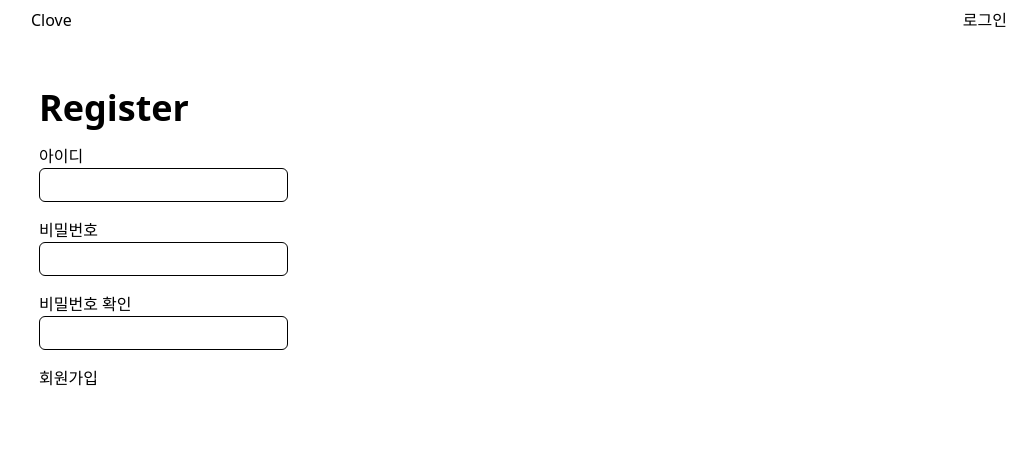
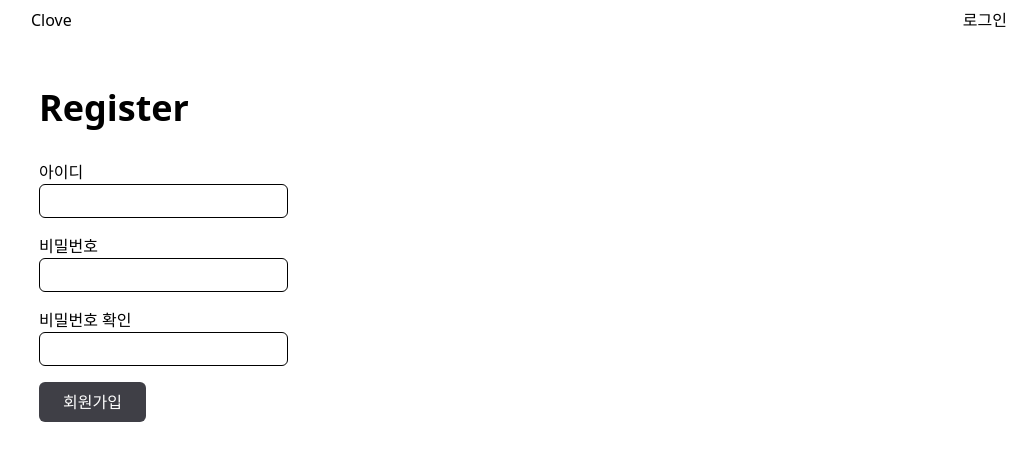
Before and after one commit to clove-pnu/FE-Ticket, a React app: page /register in a window 1280 px wide. Shown: the top 460 px of the page, without its empty margins (121-1157 px from the left). Built offline with nearby package versions, Linux system fonts and the light colour scheme.

Commit message:
style: 버튼 스타일 수정

```diff
--- a/src/components/auth/LoginForm.tsx
+++ b/src/components/auth/LoginForm.tsx
@@ -34,7 +34,10 @@ export default function LoginForm({
           secret
           required
         />
-        <button type="submit">
+        <button
+          type="submit"
+          className="rounded-md bg-zinc-700 px-6 py-2 text-white"
+        >
           로그인
         </button>
       </form>
--- a/src/components/auth/SignupForm.tsx
+++ b/src/components/auth/SignupForm.tsx
@@ -45,7 +45,10 @@ export default function RegisterForm({
           secret
           required
         />
-        <button type="submit">
+        <button
+          type="submit"
+          className="rounded-md bg-zinc-700 px-6 py-2 text-white"
+        >
           회원가입
         </button>
       </form>
--- a/src/pages/auth/LoginPage.tsx
+++ b/src/pages/auth/LoginPage.tsx
@@ -43,7 +43,7 @@ export default function LoginPage() {
 
   return (
     <main>
-      <div className="p-4">
+      <div className="flex flex-col items-start gap-4 p-4">
         <h1 className="my-4 text-4xl font-bold">Login</h1>
         <LoginForm
           email={email}
--- a/src/pages/auth/SignupPage.tsx
+++ b/src/pages/auth/SignupPage.tsx
@@ -34,7 +34,7 @@ export default function RegisterPage() {
 
   return (
     <main>
-      <div className="p-4">
+      <div className="flex flex-col gap-4 p-4">
         <h1 className="my-4 text-4xl font-bold">Register</h1>
         <RegisterForm
           email={email}
```
